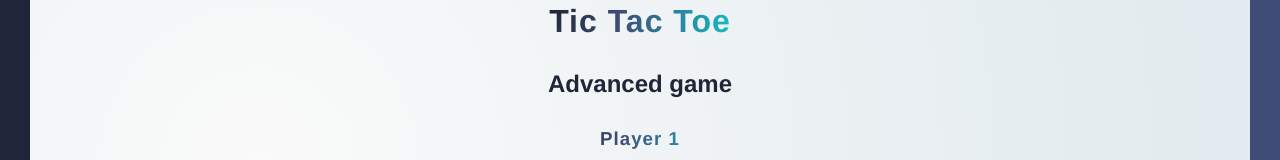
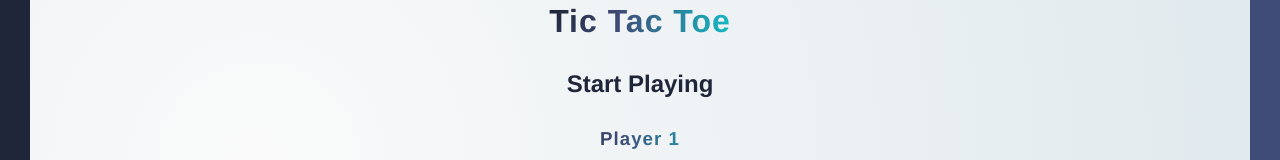
Before and after one commit to Lu-Smith/tic_tac_toe_vue, a Vue app: page / in a window 1280 px wide. Both pictures are taken after a click on the button "advanced". Shown: the part 154-314 px from the top of the page. Built offline with nearby package versions, Linux system fonts and the light colour scheme.

Commit message:
Updated AdvancedGame.vue

```diff
--- a/src/components/AdvancedGame/AdvancedGame.vue
+++ b/src/components/AdvancedGame/AdvancedGame.vue
@@ -1,5 +1,5 @@
 <template>
-  <h2>Advanced game</h2>
+  <h2>{{ title }}</h2>
   <h3 v-if="!gameOver">{{ player }}</h3>
   <div v-else>
     <h3>{{ winner }} won!</h3>
@@ -19,6 +19,7 @@ export default {
   },
   data() {
     return {
+      title: 'Start Playing',
       player: 'Player 1',
       move: '',
       cells: ['','','','','','','','','','','','','','','',''],
@@ -30,6 +31,7 @@ export default {
     playAgain() {
       this.cells = ['','','','','','','','','','','','','','','','']
       this.gameOver = false
+      this.title = 'Start Playing'
       if (this.winner === 'Player 1') {
             this.player = 'Player 2'
             this.winner = ''
@@ -39,6 +41,7 @@ export default {
           }
     },
     handlePlayer(index: number) {
+      this.title = 'Advanced Game'
         if (!this.cells[index]) {
           if (this.player === 'Player 1') {
             this.player = 'Player 2'
```
